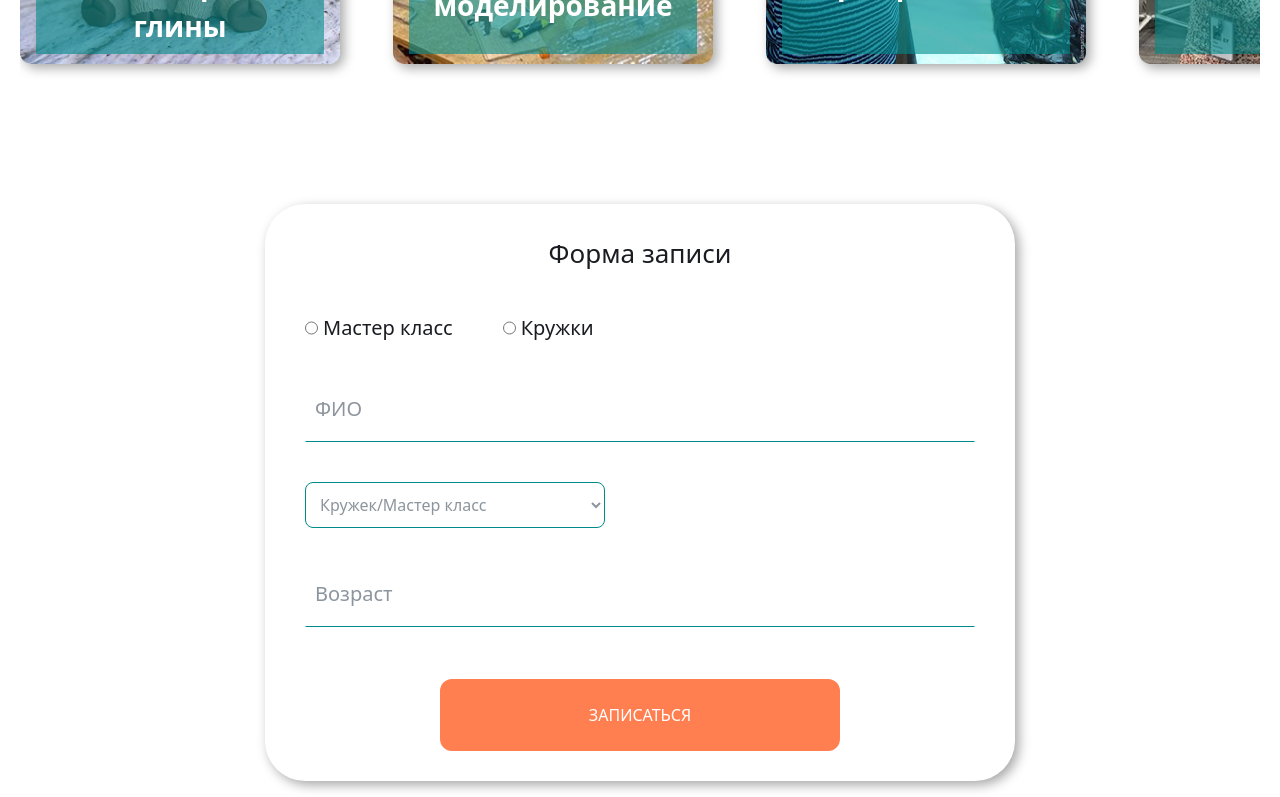
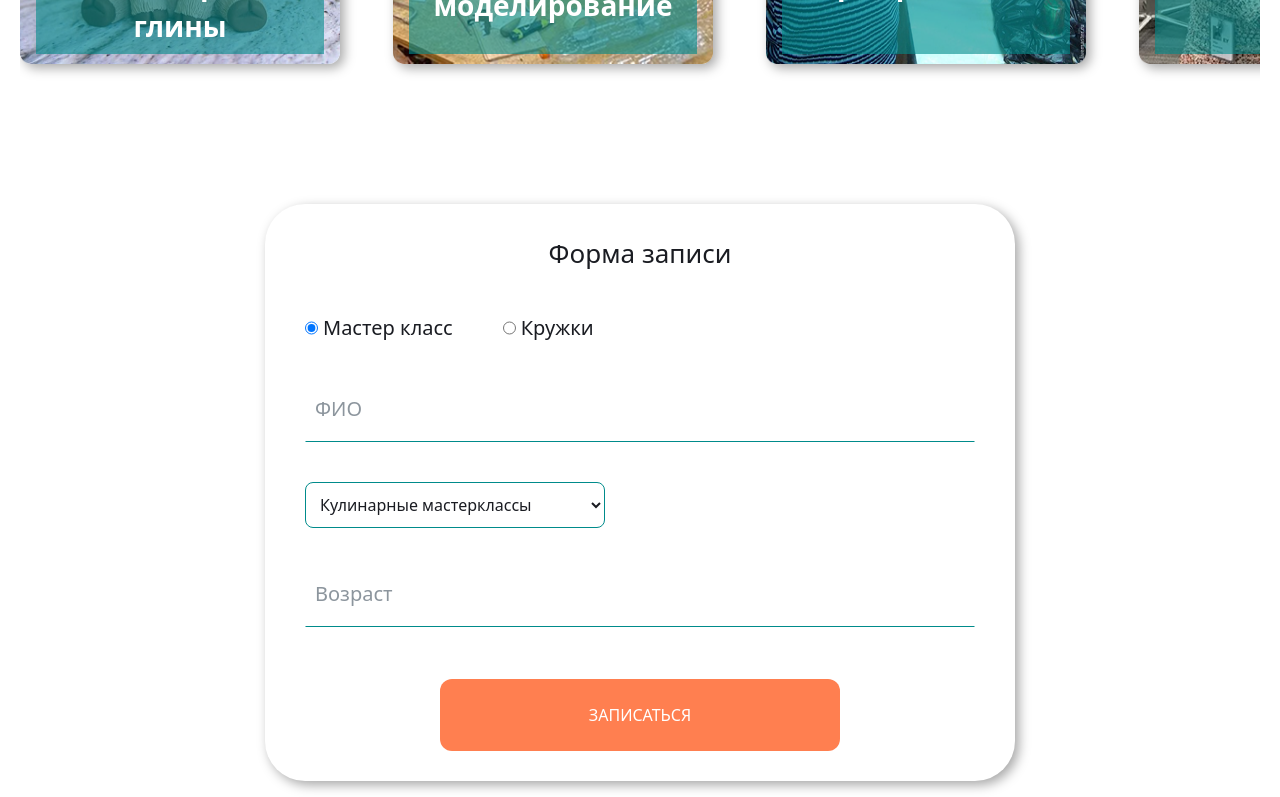
Before and after one commit to BlackDarkes/Nikolsky-DK, a Next.js app: page / in a window 1280 px wide. Shown: the part 544-1341 px from the top of the page. Built offline with nearby package versions, Linux system fonts and the light colour scheme; a web font is replaced by a local one.

Commit message:
Зделаны все блоки и сделано все

```diff
--- a/src/components/form-register/ui/Field.tsx
+++ b/src/components/form-register/ui/Field.tsx
@@ -1,21 +1,29 @@
 "use client";
 
-import { HTMLInputTypeAttribute, useState } from "react";
+import { ChangeEvent, HTMLInputTypeAttribute, useState } from "react";
 
 interface IFieldProps {
   label: string;
   name: string;
   id: string;
   type: HTMLInputTypeAttribute;
+  value: string;
+  handleValue: (event: ChangeEvent<HTMLInputElement>) => void;
 }
 
-export const Field = ({ label, name, id, type }: IFieldProps) => {
-  const [value, setValue] = useState<string>("");
+export const Field = ({
+  label,
+  name,
+  id,
+  type,
+  value,
+  handleValue,
+}: IFieldProps) => {
   const [focused, setFocused] = useState(false);
 
   const handleFocus = () => {
     setFocused(true);
-    console.log("focus");
+    console.log(name)
   };
 
   return (
@@ -35,15 +43,15 @@ export const Field = ({ label, name, id, type }: IFieldProps) => {
         id={id}
         onFocus={handleFocus}
         onBlur={() => setFocused(false)}
-        onChange={(e) => setValue(e.target.value)}
+        onChange={(e) => handleValue(e)}
         value={value}
         className={`
           w-full p-[12px_10px] h-full  transition duration-400 outline-none border \r\n
-              ${
-                focused || value
-                  ? "border-(--border-color) rounded-xl"
-                  : "border-t-transparent border-x-transparent border-b-(--border-color) rounded-none"
-              }
+          ${
+            focused || value
+              ? "border-(--border-color) rounded-xl"
+              : "border-t-transparent border-x-transparent border-b-(--border-color) rounded-none"
+          }
         `}
       />
     </div>
--- a/src/components/form-register/ui/Form.tsx
+++ b/src/components/form-register/ui/Form.tsx
@@ -1,20 +1,94 @@
+"use client";
+
+import { ChangeEvent, useState } from "react";
 import { Field } from "./Field";
 import { Radio } from "./Radio";
 import { Selector } from "./Selector";
 import { SubmitButton } from "./SubmitButton";
+import { MUGS_ITEMS } from "@/constants/mugs-items";
+import { MASTER_CLASSES_ITEMS } from "@/constants/master-classes-items";
 
 export const Form = () => {
+  const [type, setType] = useState<string>("masster-classes");
+  const [fullName, setFullName] = useState<string>("");
+  const [age, setAge] = useState<string>("");
+  const [error, setError] = useState<string>("");
+  const [mesage, setMessage] = useState<string>("");
+
+  const handleTypeChange = (event: ChangeEvent<HTMLInputElement>) => {
+    setType(event.target.value);
+  };
+
+  const optionValues = type === "mugs" ? MUGS_ITEMS : MASTER_CLASSES_ITEMS;
+
+  const handleValue = (event: ChangeEvent<HTMLInputElement>) => {
+    if (event.target.name === "fullname") {
+      setFullName(event.target.value);
+    } else if (event.target.name === "age") {
+      setAge(event.target.value);
+    }
+  };
+
+  const onSubmit = (event: ChangeEvent<HTMLFormElement>) => {
+    event.preventDefault();
+
+    if (!/^([А-ЯЁ][а-яё]+[\s]){2}[А-ЯЁ][а-яё]+$/.test(fullName)) {
+      setError("Поле 'ФИО (Иванов Иван Иванович)' должно содержать только кириллицу и пробелы");
+      return;
+    }
+
+    if (Number(age) < 1 || Number(age) > 100) {
+      setError("Поле 'Возраст' должно быть в диапазоне от 1 до 100");
+      return;
+    }
+
+    setError("");
+    setFullName("");
+    setAge("");
+    setMessage("Ваша заявка отправлена");
+    console.log({ fullName, age, type });
+  };
+
   return (
-    <form className="flex flex-col ">
+    <form className="flex flex-col " onSubmit={(e) => onSubmit(e)}>
       <div className="flex gap-x-[clamp(30px,4vw,50px)]">
-        <Radio name="type" message="Мастер класс" />
-        <Radio name="type" message="Кружки" />
+        <Radio
+          name="type"
+          isChecked={type === "masster-classes"}
+          message="Мастер класс"
+          type="masster-classes"
+          handleType={handleTypeChange}
+        />
+        <Radio
+          name="type"
+          isChecked={type === "mugs"}
+          message="Кружки"
+          type="mugs"
+          handleType={handleTypeChange}
+        />
       </div>
-      <Field type="text" id="fullname" label="ФИО" name="fullname" />
-      <Selector />
-      <Field type="number" id="age" label="Возраст" name="age" />
+      <Field
+        type="text"
+        id="fullname"
+        label="ФИО"
+        name="fullname"
+        value={fullName}
+        handleValue={handleValue}
+      />
+      <Selector optinons={optionValues} />
+      <Field
+        type="number"
+        id="age"
+        label="Возраст"
+        name="age"
+        value={age}
+        handleValue={handleValue}
+      />
+
+      {error && <p className="mt-5 text-red-700">{error}</p>}
+      {mesage && <p className="mt-5 text-green-700">{mesage}</p>}
 
       <SubmitButton />
     </form>
   );
-}
+};
--- a/src/components/form-register/ui/Radio.tsx
+++ b/src/components/form-register/ui/Radio.tsx
@@ -1,13 +1,18 @@
+import { ChangeEvent } from "react";
+
 interface IRadioProps {
   name: string;
   message: string;
+  type: string;
+  handleType: (event: ChangeEvent<HTMLInputElement>) => void;
+  isChecked: boolean;
 }
 
-export const Radio = ({ name, message }: IRadioProps) => {
+export const Radio = ({ name, message, type, handleType, isChecked }: IRadioProps) => {
   return (
     <div>
       <label className="flex gap-x-1.25 text-5 text-[clamp(16px,4vw,20px)] font-(family-name:--instrument-sans)">
-        <input type="radio" name={name} id="" /> {message}
+        <input type="radio" name={name} id="" checked={isChecked} value={type} onChange={(e) => handleType(e)} /> {message}
       </label>
     </div>
   );
--- a/src/components/form-register/ui/Selector.tsx
+++ b/src/components/form-register/ui/Selector.tsx
@@ -1,7 +1,17 @@
-export const Selector = () => {
+import { IMasterClassesItem } from "@/constants/master-classes-items";
+import { IMugsItems } from "@/constants/mugs-items";
+import { SelectorOption } from "./SelectorOption";
+
+interface ISelectorProps {
+  optinons: IMugsItems[] | IMasterClassesItem[];
+}
+
+export const Selector = ({ optinons }: ISelectorProps) => {
   return (
-    <select name="type" id="type" className="mt-10 p-2.5 border border-(--secondary-bg) rounded-lg w-[min(100%,300px)] text-(--placeholder-color)">
-      <option value="" >Кружек/Мастер класс</option>
+    <select name="type" id="type" className="mt-10 p-2.5 border border-(--secondary-bg) rounded-lg w-[min(100%,300px)]">
+      { optinons.map((option) => (
+        <SelectorOption key={option.id} optinon={option} />
+      )) }
     </select>
   );
 }
--- /dev/null
+++ b/src/components/form-register/ui/SelectorOption.tsx
@@ -0,0 +1,12 @@
+import { IMasterClassesItem } from "@/constants/master-classes-items";
+import { IMugsItems } from "@/constants/mugs-items";
+
+interface ISelectorOptionProps {
+  optinon: IMugsItems | IMasterClassesItem
+}
+
+export const SelectorOption = ({ optinon }: ISelectorOptionProps) => {
+  return (
+    <option value={optinon.id}>{optinon.name}</option>
+  );
+}
```
Also changed, not shown: src/components/form-register/model/type-store.ts (deleted).
